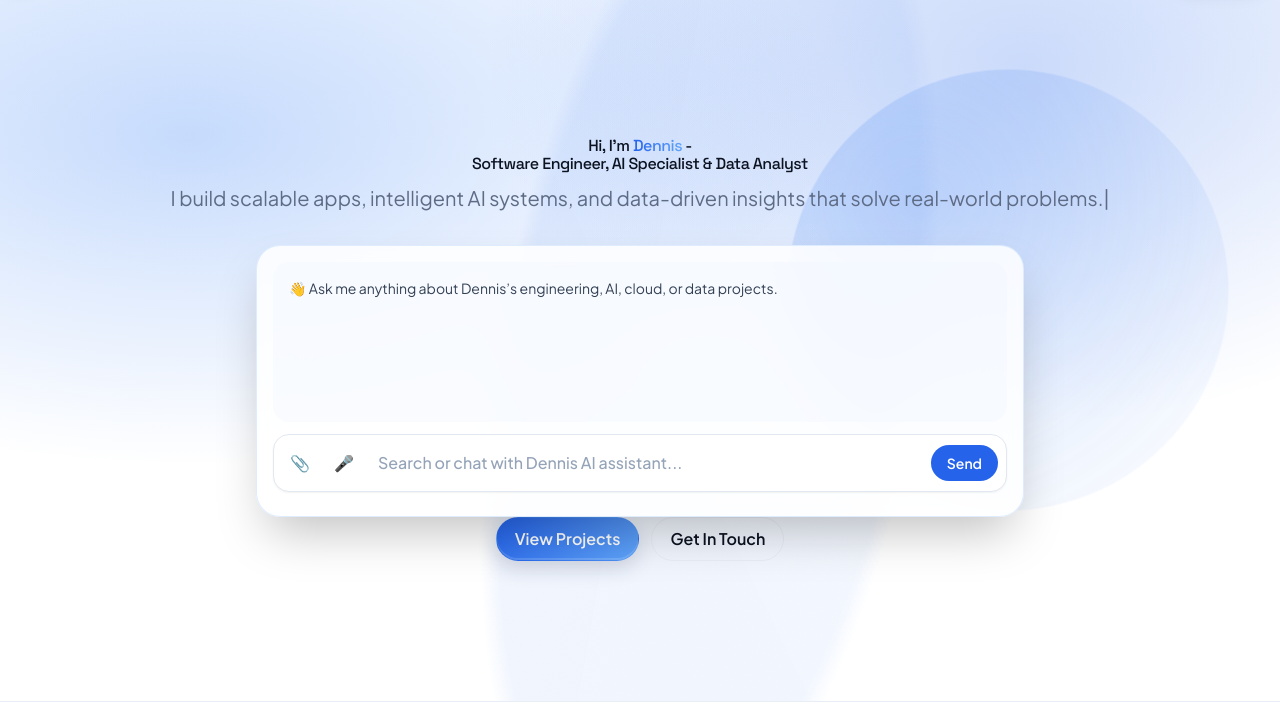
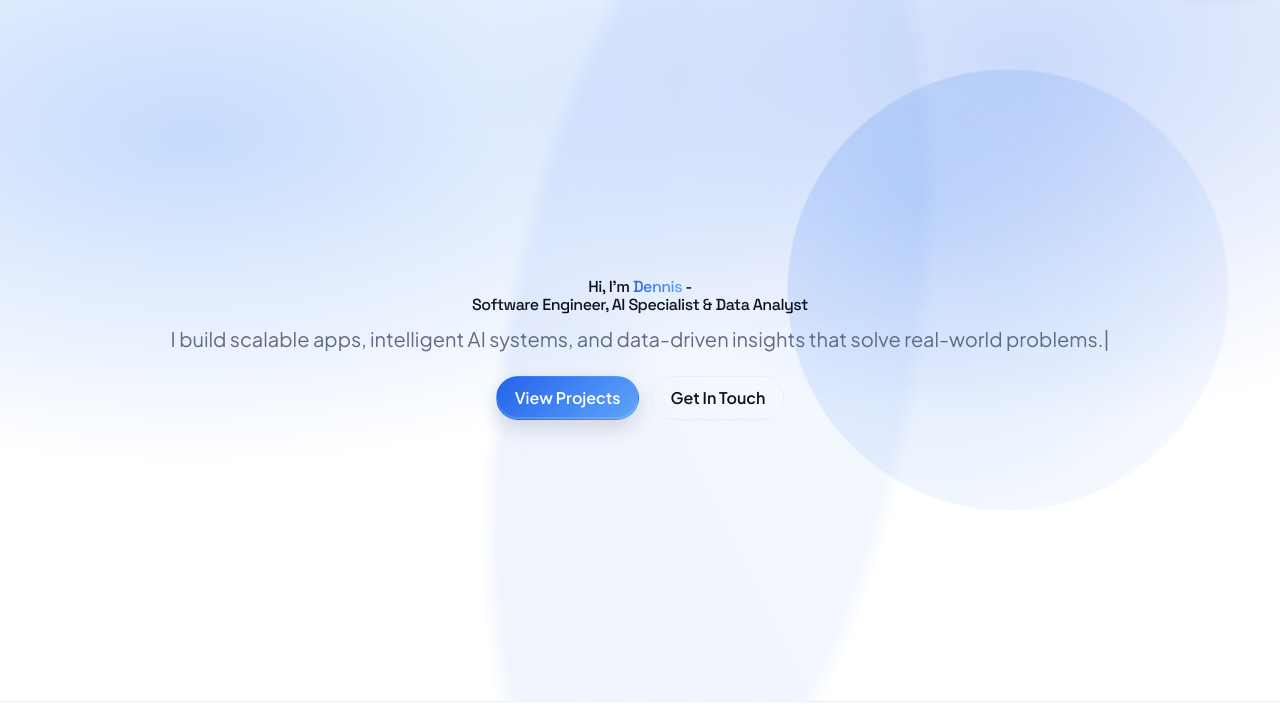
Before and after one commit to DennisN7/Port, a website: page index.html in a window 1280 px wide. Shown: the part 76-800 px from the top of the page. Drawn offline with nearby package versions, Linux system fonts and the light colour scheme.

Commit message:
Remove chat interface from index.html
Removed chat shell and related elements from the hero section.

```diff
--- a/index.html
+++ b/index.html
@@ -53,19 +53,6 @@
         <p class="hero-sub">
           <span class="typing" data-text='I build scalable apps, intelligent AI systems, and data-driven insights that solve real-world problems.'></span>
         </p>
-
-        <div class="hero-chat-shell mx-auto mt-8 w-full max-w-3xl rounded-3xl border border-blue-100/90 bg-white/85 p-4 shadow-2xl backdrop-blur-xl transition-all">
-          <div id="chatMessages" class="chat-messages h-40 overflow-y-auto rounded-2xl bg-blue-50/40 p-4 text-left text-sm text-slate-700">
-            <p class="message bot">👋 Ask me anything about Dennis’s engineering, AI, cloud, or data projects.</p>
-          </div>
-          <form id="chatForm" class="mt-3 flex items-center gap-2 rounded-2xl border border-slate-200 bg-white p-2 shadow-sm">
-            <button type="button" aria-label="Attach" class="rounded-full p-2 text-slate-500 transition hover:bg-slate-100">📎</button>
-            <button type="button" aria-label="Voice" class="rounded-full p-2 text-slate-500 transition hover:bg-slate-100">🎤</button>
-            <input id="chatInput" name="message" type="text" required placeholder="Search or chat with Dennis AI assistant..." class="flex-1 border-0 bg-transparent px-2 py-1 font-medium text-slate-700 placeholder:text-slate-400 focus:outline-none" />
-            <button type="submit" class="rounded-full bg-blue-600 px-4 py-2 text-sm font-semibold text-white transition hover:bg-blue-700">Send</button>
-          </form>
-          <p id="chatStatus" class="mt-2 px-1 text-left text-xs text-slate-500"></p>
-        </div>
 
         <div class="hero-ctas">
           <a class="btn btn-primary" href="#projects">View Projects</a>
```
